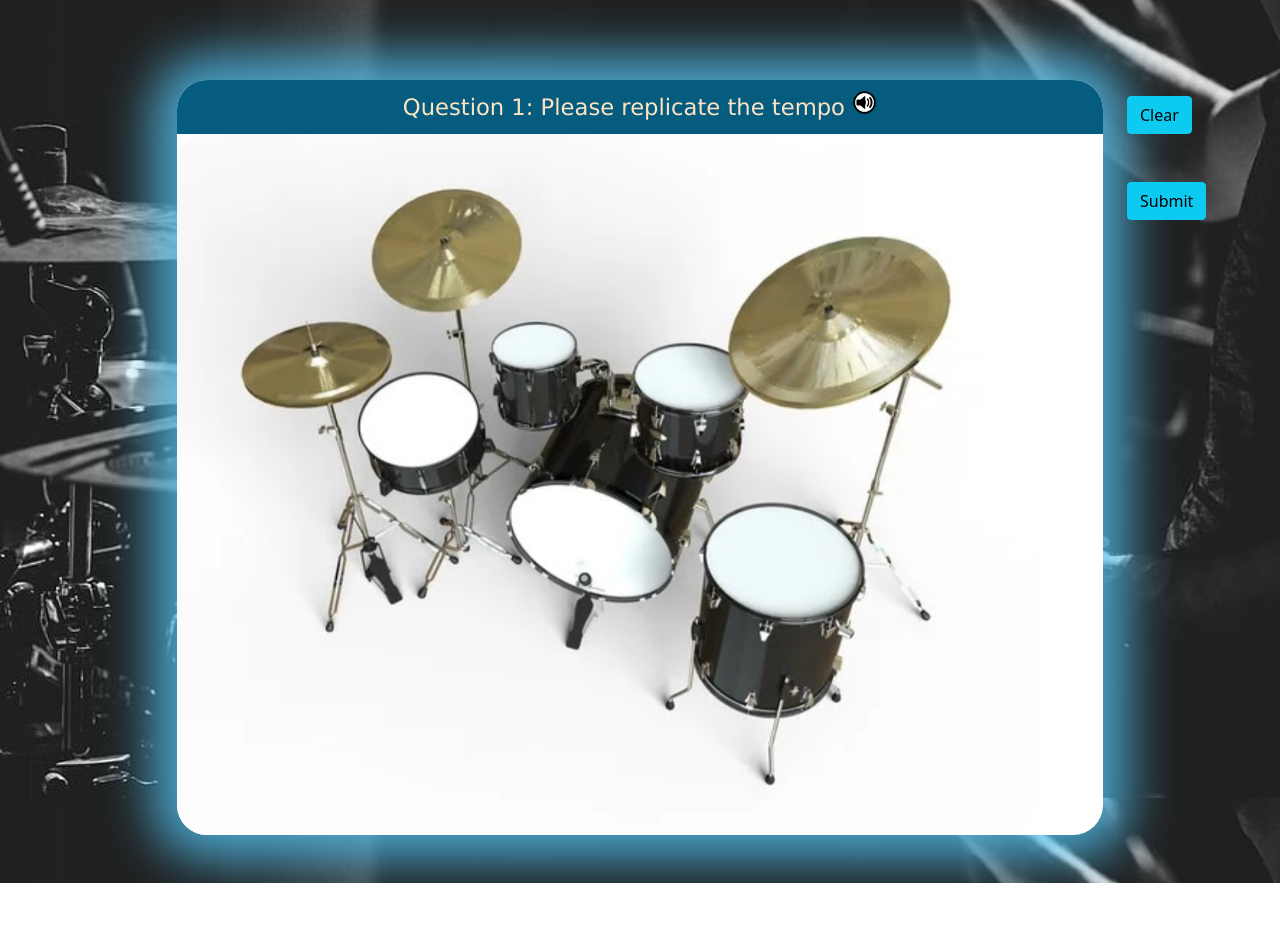
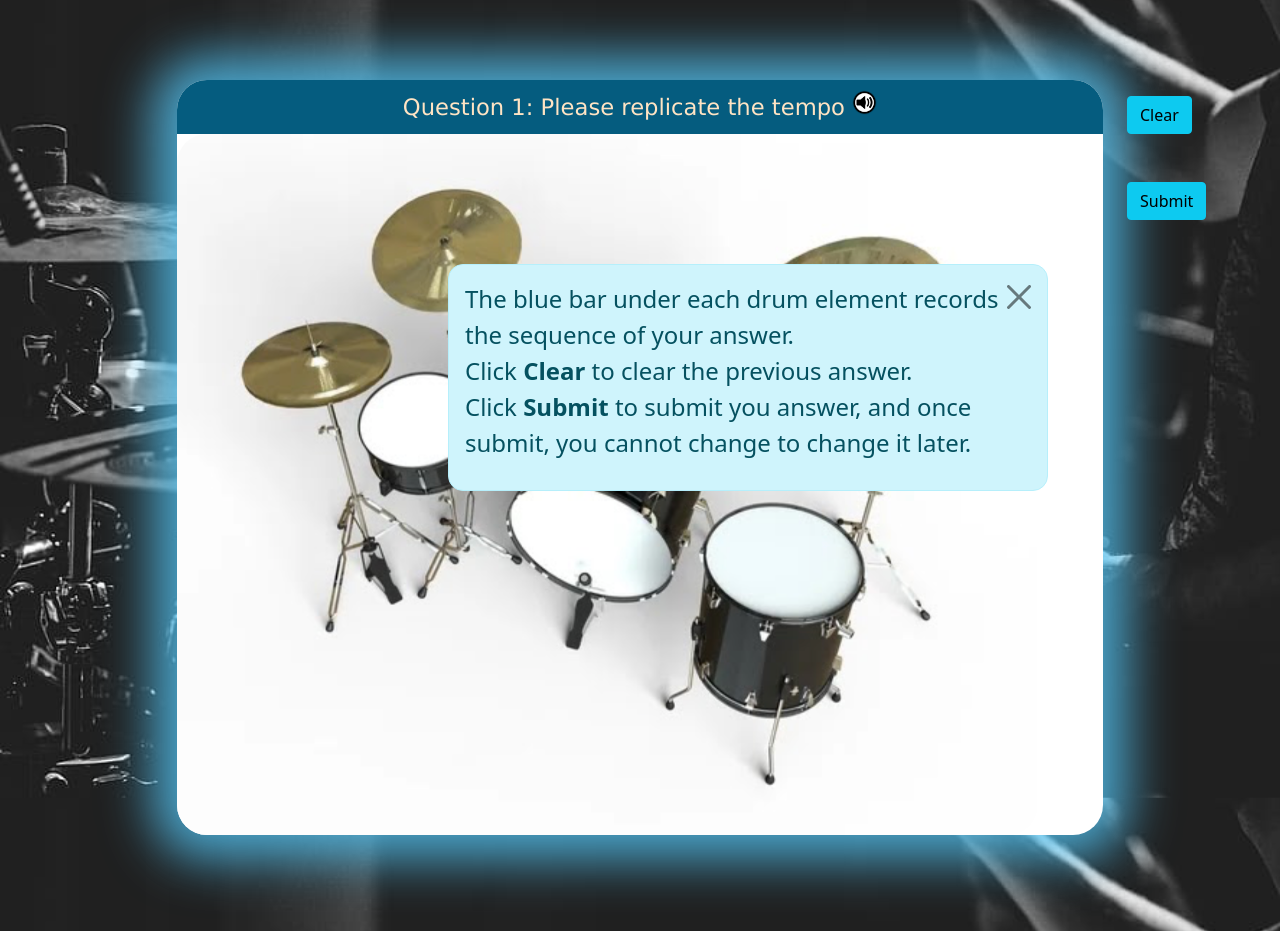
Before and after one commit to liuzheyu1998/drum-master, a Flask app: page /quiz/1 in a window 1280 px wide. Shown: the part 56-987 px from the top of the page. Before the commit the page ends 939 px from the top, so only its background shows below. Run offline with Flask 2, Linux system fonts and the light colour scheme; some libraries are stand-ins or nearby versions.

Commit message:
Add popups for quiz instructions

```diff
--- a/static/main.css
+++ b/static/main.css
@@ -262,3 +262,7 @@ body{
 
 
 }
+.alert-high{
+    height: 6cm;
+
+}
--- a/static/quiz.js
+++ b/static/quiz.js
@@ -91,10 +91,21 @@ function submit(cur_score){
 $(document).ready(function(){
     // cur_score = score["score"]
     // console.log(cur_score)
-     let questionTitle = "Question "+data["id"]+": Please replicate the tempo"
+    if(data["id"] != "1"){
+        $("#quiz_tut").addClass("hidden")
+    }
+    let questionTitle = "Question "+data["id"]+": Please replicate the tempo"
 
     // console.log(questionTitle)
-     $("#questionTitle").html(questionTitle)
+
+
+    $("#questionTitle").html(questionTitle)
+    $("#quiz_tut_close").click(function(){
+        $("#quiz_tut").addClass("hidden")
+
+
+    })
+
 
 
     $("#submit").click(function(){
@@ -111,6 +122,17 @@ $(document).ready(function(){
          console.log(arr)
          arr=[]
          console.log(arr)
+         cur = 1
+         seqs = [[],[],[],[],[],[],[],[],[]]
+         $("#1ans").html("")
+         $("#2ans").html("")
+         $("#3ans").html("")
+         $("#4ans").html("")
+         $("#5ans").html("")
+         $("#6ans").html("")
+         $("#7ans").html("")
+         $("#8ans").html("")
+
 
 
 
--- a/templates/quiz.html
+++ b/templates/quiz.html
@@ -100,6 +100,23 @@
             </div>
         </div>
     </div>
+    <div id="quiz_tut" class="m-4">
+        <div class="alert alert-info alert-dismissible fade show alert-fixed alert-high">
+            <div>
+                The blue bar under each drum element records the sequence of your answer.
+            </div>
+            <div>
+                Click <strong>Clear</strong> to clear the previous answer.
+            </div>
+            <div>
+                Click <strong>Submit</strong> to submit you answer, and once submit, you cannot change to change it later.
+
+            </div>
+
+            <button type="button" class="btn-close" id="quiz_tut_close"></button>
+        </div>
+    </div>
+
 
 </div>
 
```
